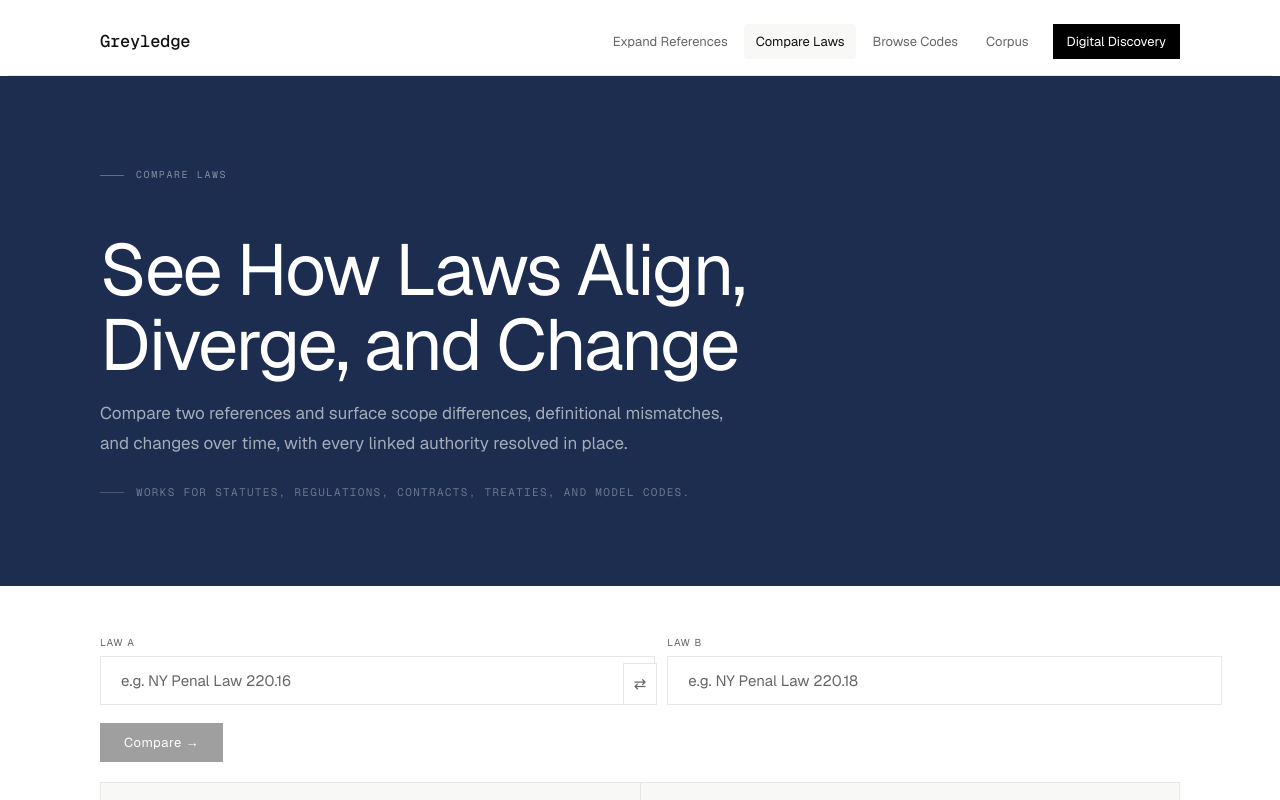
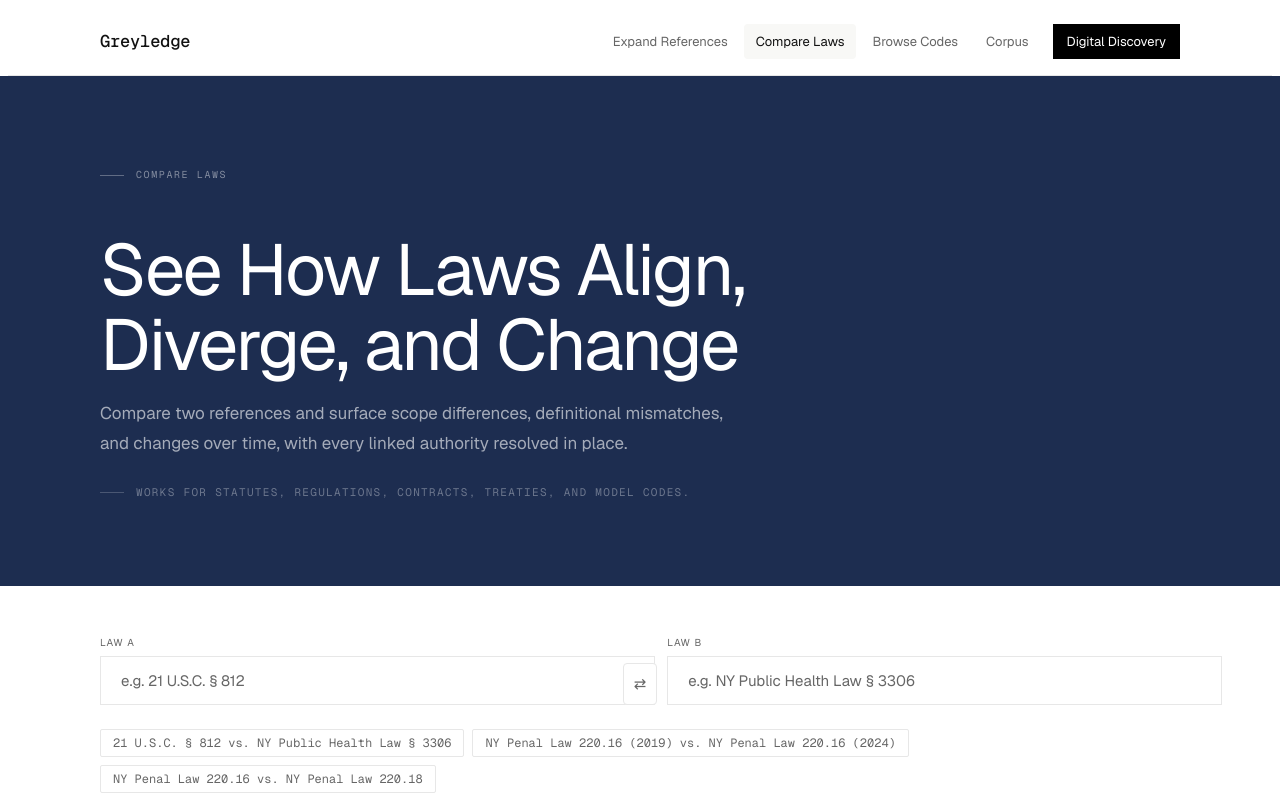
Before and after one commit to laurenproctor/statute-chain-scaffold, a Next.js app in the folder apps/web/: page /compare in a window 1280 px wide. Shown: the top 800 px of the page. Built offline with nearby package versions, Linux system fonts and the light colour scheme.

Commit message:
feat: improve Compare Laws page - update copy, placeholders, add example chips, enhance swap button

```diff
--- a/apps/web/app/compare/CompareClient.tsx
+++ b/apps/web/app/compare/CompareClient.tsx
@@ -301,7 +301,7 @@ function SidePanel({ label, side, authorityCount }: { label: string; side: SideS
       <div className="compare-side compare-side-missing">
         <div className="compare-side-label">{label}</div>
         <p className="compare-missing-msg">
-          {side.error ?? 'Enter a statute reference above to compare.'}
+          {side.error ?? 'Enter a reference above to compare.'}
         </p>
       </div>
     )
@@ -436,7 +436,7 @@ export function CompareClient() {
               className="citation-input"
               value={leftInput}
               onChange={e => setLeftInput(e.target.value)}
-              placeholder="e.g. NY Penal Law 220.16"
+              placeholder="e.g. 21 U.S.C. § 812"
               spellCheck={false}
             />
           </div>
@@ -451,10 +451,34 @@ export function CompareClient() {
               className="citation-input"
               value={rightInput}
               onChange={e => setRightInput(e.target.value)}
-              placeholder="e.g. NY Penal Law 220.18"
+              placeholder="e.g. NY Public Health Law § 3306"
               spellCheck={false}
             />
           </div>
+        </div>
+
+        <div className="example-chips" style={{ marginTop: 16 }}>
+          <button
+            type="button"
+            className="example-chip"
+            onClick={() => { setLeftInput('21 U.S.C. § 812'); setRightInput('NY Public Health Law § 3306') }}
+          >
+            21 U.S.C. § 812 vs. NY Public Health Law § 3306
+          </button>
+          <button
+            type="button"
+            className="example-chip"
+            onClick={() => { setLeftInput('NY Penal Law 220.16'); setRightInput('NY Penal Law 220.16') }}
+          >
+            NY Penal Law 220.16 (2019) vs. NY Penal Law 220.16 (2024)
+          </button>
+          <button
+            type="button"
+            className="example-chip"
+            onClick={() => { setLeftInput('NY Penal Law 220.16'); setRightInput('NY Penal Law 220.18') }}
+          >
+            NY Penal Law 220.16 vs. NY Penal Law 220.18
+          </button>
         </div>
 
         <div className="form-controls" style={{ marginTop: 10 }}>
--- a/apps/web/app/globals.css
+++ b/apps/web/app/globals.css
@@ -615,6 +615,20 @@
   }
   .example-pill:hover { border-color: var(--ink); color: var(--ink); }
 
+  .example-chips { display: flex; flex-wrap: wrap; gap: 8px; }
+  .example-chip {
+    font-size: 12px;
+    padding: 5px 12px;
+    border: 1px solid var(--border);
+    background: var(--paper);
+    color: var(--muted);
+    border-radius: 2px;
+    cursor: pointer;
+    font-family: var(--font-geist-mono), monospace;
+    transition: border-color 120ms, color 120ms;
+  }
+  .example-chip:hover { border-color: var(--ink); color: var(--ink); }
+
   .form-controls { display: flex; }
   .submit-btn {
     font-family: var(--font-geist-sans), sans-serif;
@@ -1294,10 +1308,11 @@
     color: var(--muted);
     cursor: pointer;
     font-size: 15px;
-    transition: color 120ms;
+    transition: color 120ms, background 120ms, border-color 120ms;
     align-self: end;
-  }
-  .swap-btn:hover { color: var(--ink); }
+    border-radius: 4px;
+  }
+  .swap-btn:hover { color: var(--ink); background: var(--surface); border-color: var(--ink); }
 
   .compare-columns {
     display: grid;
```
